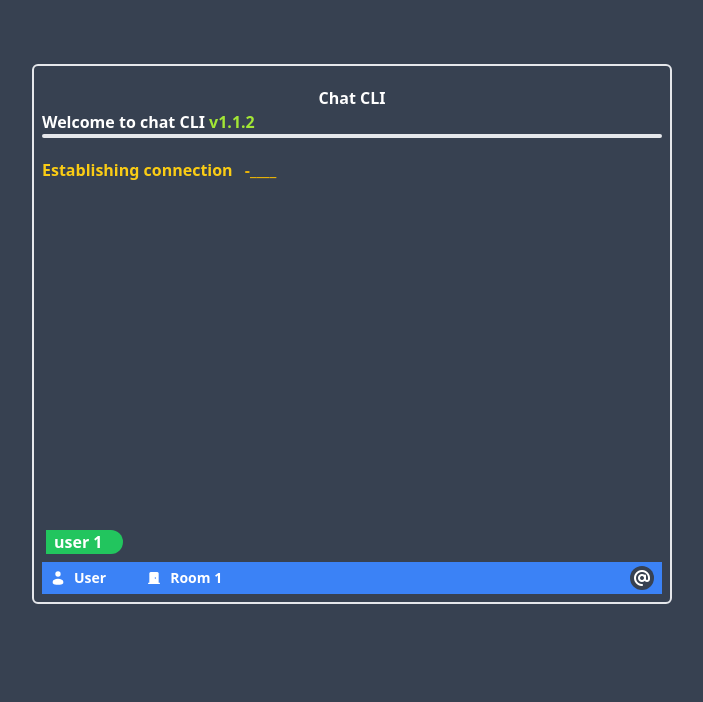
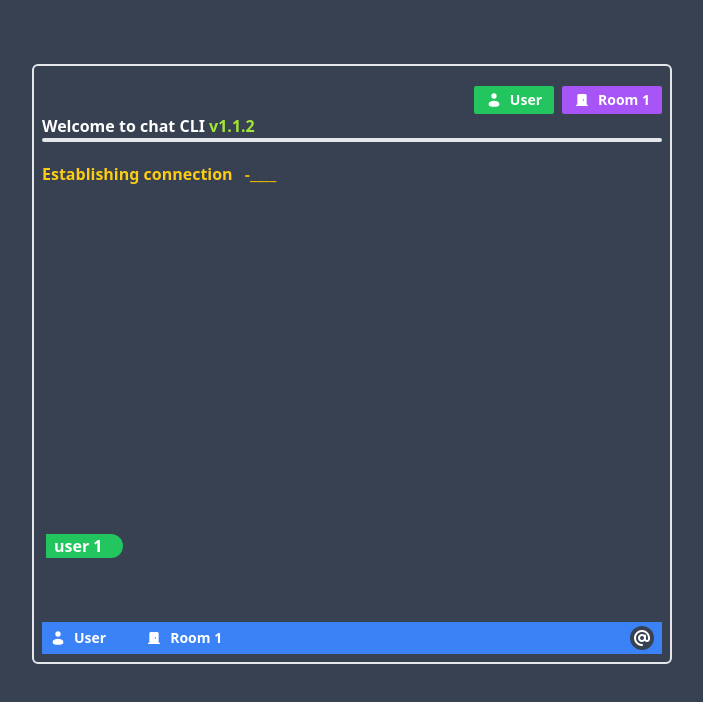
Before and after one commit to sachetsubedi/cli-frontend-deploy, a website: page index.html in a window 1280 px wide. Shown: the whole page, without its empty margins (288-991 px from the left). Drawn offline with nearby package versions, Linux system fonts and the light colour scheme; no server answers.

Commit message:
top status added

```diff
--- a/index.html
+++ b/index.html
@@ -27,13 +27,50 @@
 
   <body>
     <div
-      class="main flex flex-col bg-gray-700 min-h-[100vh] h-full md:h-fit text-white items-center"
+      class="main flex flex-col bg-gray-700 h-screen text-white items-center"
     >
       <div
-        class="chatCLIContainer h-full p-2 w-full overflow-hidden md:w-[50%] md:mt-[5%] border-2 rounded-md pt-5 flex flex-col"
+        class="chatCLIContainer h-[75%] p-2 overflow-hidden w-[50%] mt-[5%] border-2 rounded-md pt-5 flex flex-col"
       >
-        <div class="">
-          <div class="header text-center font-semibold">Chat CLI</div>
+        <div class="h-full">
+          <div class="header text-center font-semibold flex justify-between">
+            <div></div>
+            <div class="info flex gap-2">
+              <div
+                class="flex gap-2 items-center justify-center bg-green-500 rounded-sm px-3 py-1"
+              >
+                <svg
+                  xmlns="http://www.w3.org/2000/svg"
+                  width="1em"
+                  height="1em"
+                  viewBox="0 0 24 24"
+                >
+                  <circle cx="12" cy="6" r="4" fill="currentColor" />
+                  <path
+                    fill="currentColor"
+                    d="M20 17.5c0 2.485 0 4.5-8 4.5s-8-2.015-8-4.5S7.582 13 12 13s8 2.015 8 4.5"
+                  />
+                </svg>
+                <div id="bottomBarUserName" class="font-bold text-sm">User</div>
+              </div>
+              <div
+                class="room flex gap-2 items-center bg-purple-500 px-3 rounded-sm py-1"
+              >
+                <svg
+                  xmlns="http://www.w3.org/2000/svg"
+                  width="1em"
+                  height="1em"
+                  viewBox="0 0 24 24"
+                >
+                  <path
+                    fill="currentColor"
+                    d="M4 21q-.425 0-.712-.288T3 20t.288-.712T4 19h1V5q0-.825.588-1.412T7 3h10q.825 0 1.413.588T19 5v14h1q.425 0 .713.288T21 20t-.288.713T20 21zm10-8q.425 0 .713-.288T15 12t-.288-.712T14 11t-.712.288T13 12t.288.713T14 13"
+                  />
+                </svg>
+                <div id="bottomBarRoomId" class="text-sm font-bold">Room 1</div>
+              </div>
+            </div>
+          </div>
           <div>
             <ul
               id="messageContainer"
@@ -53,6 +90,7 @@
               </li>
             </ul>
           </div>
+
           <div id="userInput" class="flex mt-5 mb-2 ml-1">
             <span
               class="bg-green-500 pl-2 pr-5 rounded-e-full font-bold mr-2"
```
